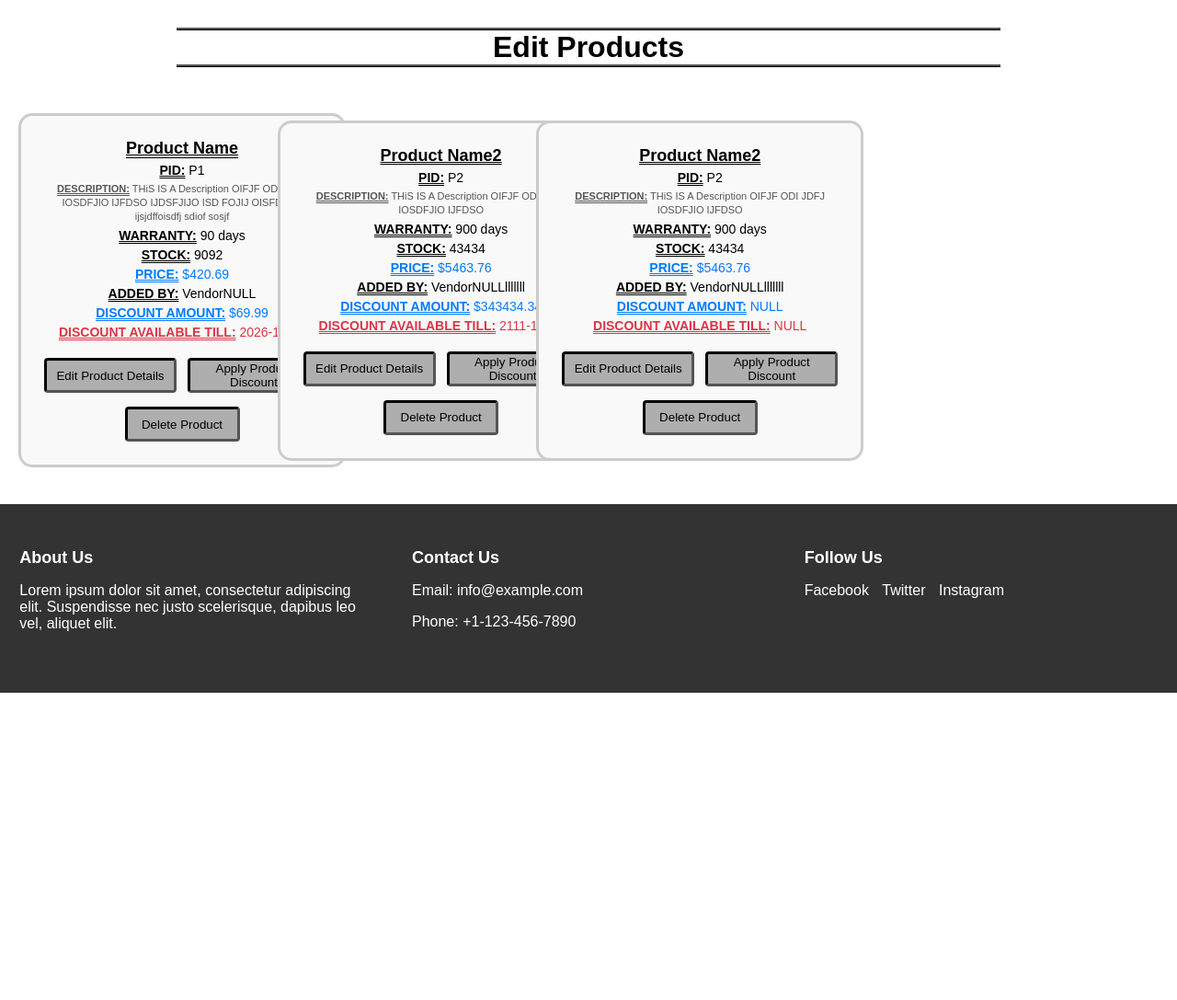
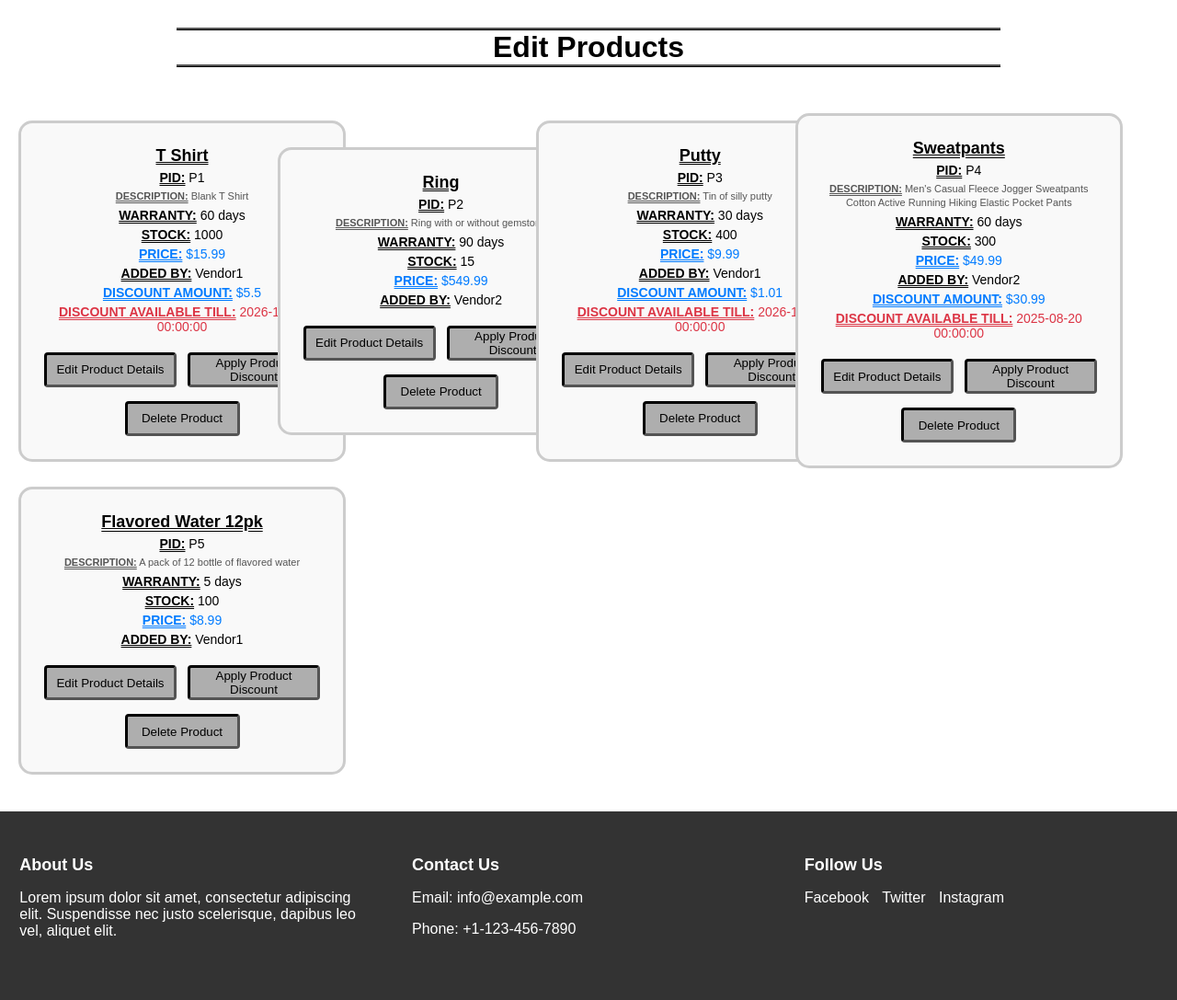
Before and after one commit to O-Will-O/180Final, a Flask app: page /EditProducts in a window 1280 px wide. Shown: the part 70-1157 px from the top of the page at 92% size. Before the commit the page ends 823 px from the top, so only its background shows below. Run offline with Flask 3, Linux system fonts and the light colour scheme; data comes from the database, SQL or seed files in the repository; some libraries are stand-ins or nearby versions.

Commit message:
more edit delete stuff

```diff
--- a/Templates/EditProducts.html
+++ b/Templates/EditProducts.html
@@ -170,18 +170,21 @@
 </style>
 <h1 class="Product_title">Edit Products</h1>
 <div class="Parent_Container">
+{% for result in results %}
+<script>console.log(result)</script>
     <div class="Edit_Product_Container">
       <div class="EP_Product">
-      <p class="Item_title EP_Item"><strong>Product Name</strong></p>
-      <p class="Item_PID EP_Item"><strong>PID:</strong> P1</p>
-      <p class="Item_desc EP_Item"><strong>DESCRIPTION:</strong> THiS IS A Description OIFJF ODI JDFJ IOSDFJIO IJFDSO
-        IJDSFJIJO ISD FOJIJ OISFDDSn ijsjdffoisdfj sdiof sosjf</p>
-      <p class="Item_Warranty EP_Item"><strong>WARRANTY:</strong> 90 days</p>
-      <p class="Item_stock EP_Item"><strong>STOCK:</strong> 9092</p>
-      <p class="Item_price EP_Item"><strong>PRICE:</strong> $420.69</p>
-      <p class="Item_AddedBy EP_Item"><strong>ADDED BY:</strong> VendorNULL</p>
-      <p class="Item_discount_amount EP_Item"><strong>DISCOUNT AMOUNT:</strong> $69.99</p>
-      <p class="Item_Discount_available_to EP_Item"><strong>DISCOUNT AVAILABLE TILL:</strong> 2026-12-25</p>
+        <p class="Item_title EP_Item"><strong>{{result[1]}}</strong></p>
+        <p class="Item_PID EP_Item"><strong>PID:</strong> {{result[0]}}</p>
+        <p class="Item_desc EP_Item"><strong>DESCRIPTION:</strong> {{result[2]}}</p>
+        <p class="Item_Warranty EP_Item"><strong>WARRANTY:</strong> {{result[3]}} days</p>
+        <p class="Item_stock EP_Item"><strong>STOCK:</strong> {{result[4]}}</p>
+        <p class="Item_price EP_Item"><strong>PRICE:</strong> ${{result[5]}}</p>
+        <p class="Item_AddedBy EP_Item"><strong>ADDED BY:</strong> {{result[6]}}</p>
+        {% if result[7] != None %}
+        <p class="Item_discount_amount EP_Item"><strong>DISCOUNT AMOUNT:</strong> ${{result[7]}}</p>
+        <p class="Item_Discount_available_to EP_Item"><strong>DISCOUNT AVAILABLE TILL:</strong> {{result[8]}}</p>
+        {% endif %}
         <div class="Item_buttons">
           <button class="Item_Edit_Info">Edit Product Details</button>
           <button class="Item_Edit_Discount">Apply Product Discount</button>
@@ -191,46 +194,7 @@
         </div>
       </div>
     </div>
-  <div class="Edit_Product_Container">
-    <div class="EP_Product">
-      <p class="Item_title EP_Item"><strong>Product Name2</strong></p>
-      <p class="Item_PID EP_Item"><strong>PID:</strong> P2</p>
-      <p class="Item_desc EP_Item"><strong>DESCRIPTION:</strong> THiS IS A Description OIFJF ODI JDFJ IOSDFJIO IJFDSO</p>
-      <p class="Item_Warranty EP_Item"><strong>WARRANTY:</strong> 900 days</p>
-      <p class="Item_stock EP_Item"><strong>STOCK:</strong> 43434</p>
-      <p class="Item_price EP_Item"><strong>PRICE:</strong> $5463.76</p>
-      <p class="Item_AddedBy EP_Item"><strong>ADDED BY:</strong> VendorNULLlllllll</p>
-      <p class="Item_discount_amount EP_Item"><strong>DISCOUNT AMOUNT:</strong> $343434.34</p>
-      <p class="Item_Discount_available_to EP_Item"><strong>DISCOUNT AVAILABLE TILL:</strong> 2111-12-01</p>
-      <div class="Item_buttons">
-        <button class="Item_Edit_Info">Edit Product Details</button>
-        <button class="Item_Edit_Discount">Apply Product Discount</button>
-      </div>
-      <div class="Item_delete">
-        <button class="Item_Edit_Delete">Delete Product</button>
-      </div>
-    </div>
-  </div>
-  <div class="Edit_Product_Container">
-    <div class="EP_Product">
-      <p class="Item_title EP_Item"><strong>Product Name2</strong></p>
-      <p class="Item_PID EP_Item"><strong>PID:</strong> P2</p>
-      <p class="Item_desc EP_Item"><strong>DESCRIPTION:</strong> THiS IS A Description OIFJF ODI JDFJ IOSDFJIO IJFDSO</p>
-      <p class="Item_Warranty EP_Item"><strong>WARRANTY:</strong> 900 days</p>
-      <p class="Item_stock EP_Item"><strong>STOCK:</strong> 43434</p>
-      <p class="Item_price EP_Item"><strong>PRICE:</strong> $5463.76</p>
-      <p class="Item_AddedBy EP_Item"><strong>ADDED BY:</strong> VendorNULLlllllll</p>
-      <p class="Item_discount_amount EP_Item"><strong>DISCOUNT AMOUNT:</strong> NULL</p>
-      <p class="Item_Discount_available_to EP_Item"><strong>DISCOUNT AVAILABLE TILL:</strong> NULL</p>
-      <div class="Item_buttons">
-        <button class="Item_Edit_Info">Edit Product Details</button>
-        <button class="Item_Edit_Discount">Apply Product Discount</button>
-      </div>
-      <div class="Item_delete">
-        <button class="Item_Edit_Delete">Delete Product</button>
-      </div>
-    </div>
-  </div>
+{% endfor %}
 </div>
 <!-- Hidden edit form -->
 <div class="Edit_Form_Container" style="display: none;">
--- a/main.py
+++ b/main.py
@@ -157,46 +157,47 @@ def AddProducts():
 def EditProduct():
     if request.method == "GET":
         result = conn.execute(text("""SELECT
-    P.PID,
-    P.Title,
-    P.Description,
-    P.WarrantyPeriod,
-    P.nOfItems,
-    P.price,
-    P.addedByUserName,
-    (
-        SELECT GROUP_CONCAT(D.DiscountAmount)
-        FROM ProductHasDiscount PHD
-        JOIN Discounts D ON PHD.DID = D.DID
-        WHERE PHD.PID = P.PID
-    ) AS DiscountAmounts,
-    (
-        SELECT GROUP_CONCAT(D.timeTillActive)
-        FROM ProductHasDiscount PHD
-        JOIN Discounts D ON PHD.DID = D.DID
-        WHERE PHD.PID = P.PID
-    ) AS TimeTillActive,
-    (
-        SELECT GROUP_CONCAT(PI.imageURL)
-        FROM ProductImages PI
-        WHERE PI.PID = P.PID
-    ) AS ImageURLs,
-    (
-        SELECT GROUP_CONCAT(PC.color)
-        FROM ProductColor PC
-        WHERE PC.PID = P.PID
-    ) AS Colors,
-    (
-        SELECT GROUP_CONCAT(PS.size)
-        FROM ProductSize PS
-        WHERE PS.PID = P.PID
-    ) AS Sizes
-FROM Products P;""")).all()
+            P.PID,
+            P.Title,
+            P.Description,
+            P.WarrantyPeriod,
+            P.nOfItems,
+            P.price,
+            P.addedByUserName,
+            (
+                SELECT GROUP_CONCAT(D.DiscountAmount)
+                FROM ProductHasDiscount PHD
+                JOIN Discounts D ON PHD.DID = D.DID
+                WHERE PHD.PID = P.PID
+            ) AS DiscountAmounts,
+            (
+                SELECT GROUP_CONCAT(D.timeTillActive)
+                FROM ProductHasDiscount PHD
+                JOIN Discounts D ON PHD.DID = D.DID
+                WHERE PHD.PID = P.PID
+            ) AS TimeTillActive,
+            (
+                SELECT GROUP_CONCAT(PI.imageURL)
+                FROM ProductImages PI
+                WHERE PI.PID = P.PID
+            ) AS ImageURLs,
+            (
+                SELECT GROUP_CONCAT(PC.color)
+                FROM ProductColor PC
+                WHERE PC.PID = P.PID
+            ) AS Colors,
+            (
+                SELECT GROUP_CONCAT(PS.size)
+                FROM ProductSize PS
+                WHERE PS.PID = P.PID
+            ) AS Sizes
+        FROM Products P;""")).all()
         discounts = conn.execute(text("Select * from Discounts;")).all()
         formatted_discounts = [(d[0], d[1], d[2].strftime('%Y-%m-%d') if d[2] is not None else None) for d in discounts]
         print(discounts)
         print(formatted_discounts)
-        return render_template("EditProducts.html", result=result, discounts=formatted_discounts)
+        print(result)
+        return render_template("EditProducts.html", results=result, discounts=formatted_discounts)
     if request.method == "POST":
         print(request.form)
         edit_title = request.form.get("ProductAddedBy")
```
Lines whose indentation alone changed are shown as unchanged.
